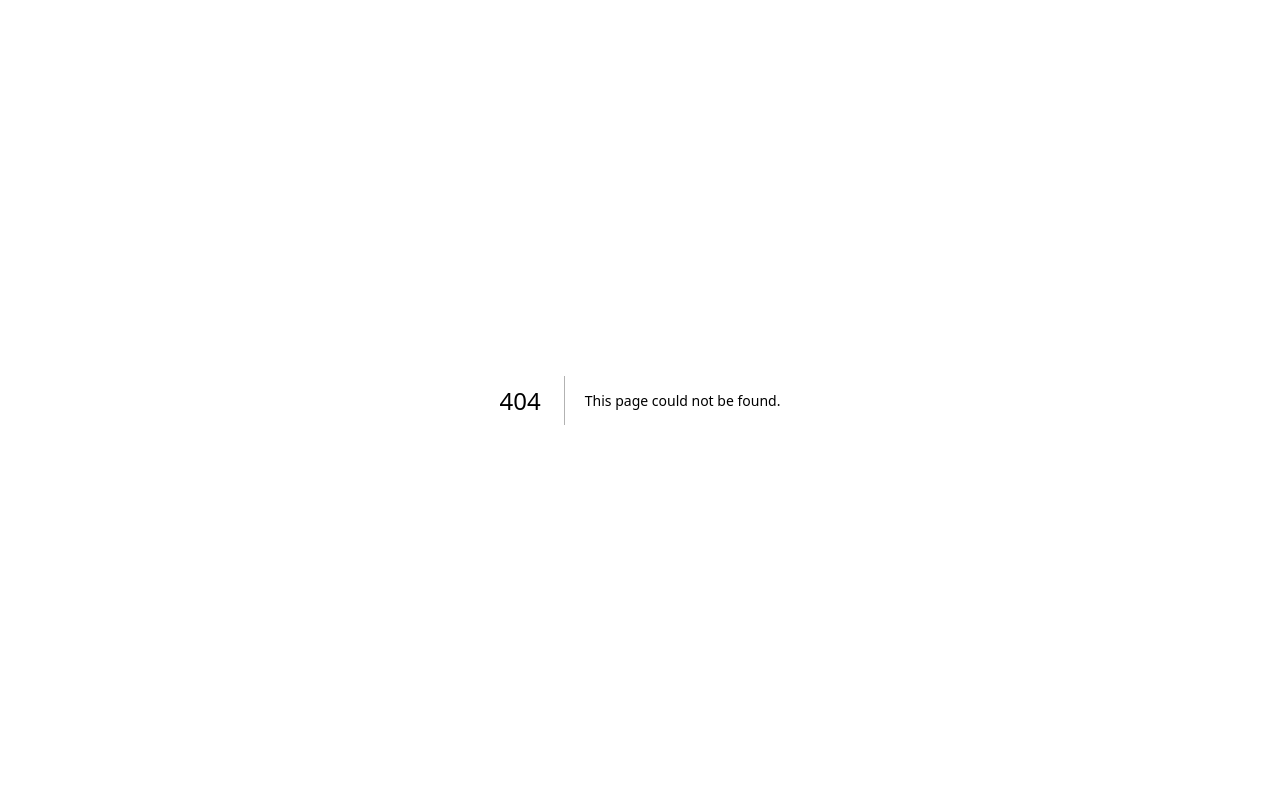
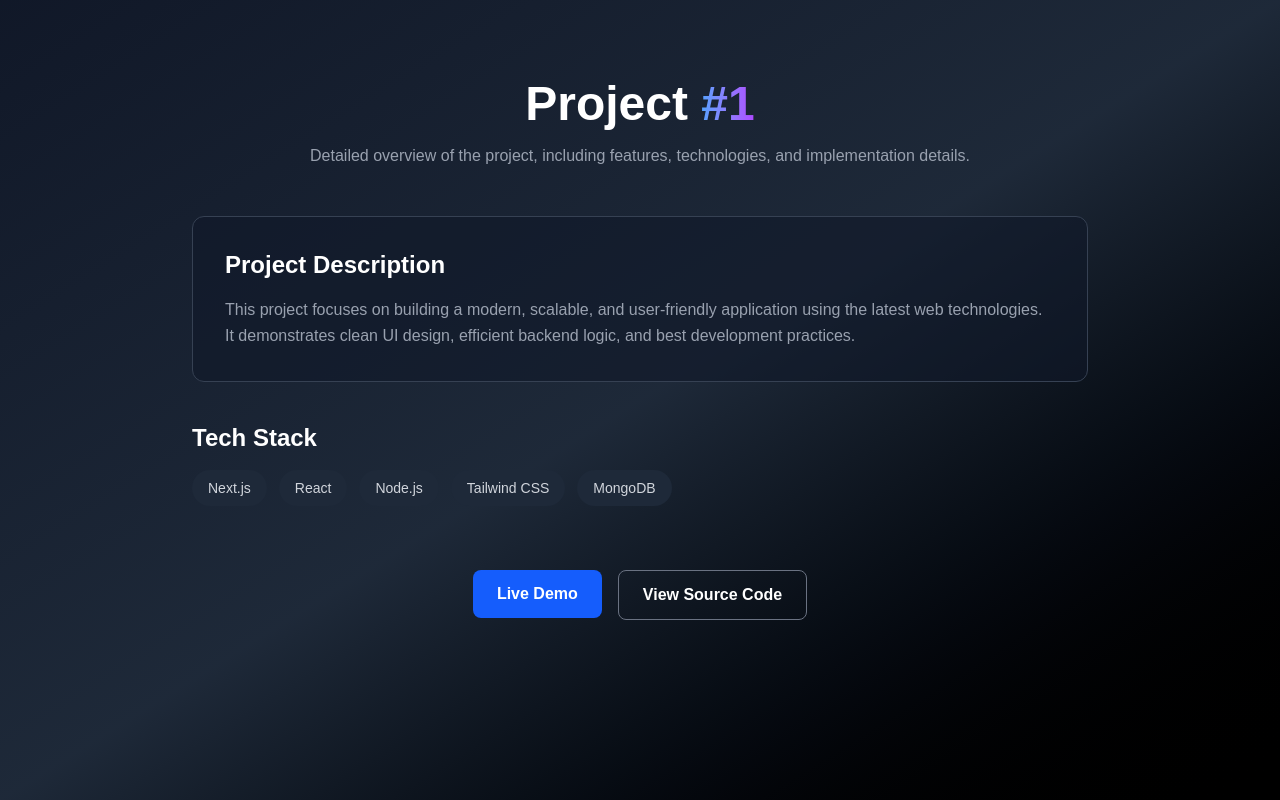
Before and after one commit to diwasbk/Next.js-Learning-App, a Next.js app: page /example/projects/1 in a window 1280 px wide. Before the commit this address had no page. Built offline with nearby package versions, Linux system fonts and the light colour scheme.

Commit message:
Implement Dynamic Routing  using Next.js params

```diff
--- /dev/null
+++ b/app/example/projects/[id]/page.tsx
@@ -0,0 +1,76 @@
+import Link from "next/link";
+
+export default async function Page({
+    params
+}: {
+    params: Promise<{ id: string }>;
+}) {
+    const { id } = await params;
+    return (
+        <div>
+            <main className="min-h-screen bg-linear-to-br from-gray-900 via-gray-800 to-black text-white px-6 py-20">
+                <div className="max-w-4xl mx-auto">
+
+                    {/* Header */}
+                    <div className="mb-12 text-center">
+                        <h1 className="text-4xl md:text-5xl font-bold mb-4">
+                            Project{" "}
+                            <span className="bg-linear-to-r from-blue-400 to-purple-500 bg-clip-text text-transparent">
+                                #{id}
+                            </span>
+                        </h1>
+                        <p className="text-gray-400">
+                            Detailed overview of the project, including features,
+                            technologies, and implementation details.
+                        </p>
+                    </div>
+
+                    {/* Project Info Card */}
+                    <div className="rounded-xl border border-gray-700 bg-gray-900/60 p-8 mb-10">
+                        <h2 className="text-2xl font-semibold mb-4">
+                            Project Description
+                        </h2>
+                        <p className="text-gray-400 leading-relaxed">
+                            This project focuses on building a modern, scalable, and
+                            user-friendly application using the latest web technologies.
+                            It demonstrates clean UI design, efficient backend logic,
+                            and best development practices.
+                        </p>
+                    </div>
+
+                    {/* Tech Stack */}
+                    <div className="mb-10">
+                        <h2 className="text-2xl font-semibold mb-4">
+                            Tech Stack
+                        </h2>
+                        <div className="flex flex-wrap gap-3">
+                            {["Next.js", "React", "Node.js", "Tailwind CSS", "MongoDB"].map(
+                                (tech) => (
+                                    <span
+                                        key={tech}
+                                        className="px-4 py-2 rounded-full bg-gray-800 text-gray-300 text-sm"
+                                    >
+                                        {tech}
+                                    </span>
+                                )
+                            )}
+                        </div>
+                    </div>
+
+                    {/* Actions */}
+                    <div className="flex flex-col sm:flex-row gap-4 justify-center mt-16">
+                        <Link href={"https://openuserprofile.onrender.com/"}>
+                        <button className="px-6 py-3 rounded-lg bg-blue-600 hover:bg-blue-500 transition font-semibold cursor-pointer">
+                            Live Demo
+                        </button>
+                        </Link>
+
+                        <button className="px-6 py-3 rounded-lg border border-gray-500 hover:bg-gray-800 transition font-semibold">
+                            View Source Code
+                        </button>
+                    </div>
+                </div>
+            </main>
+        </div>
+    );
+}
```
